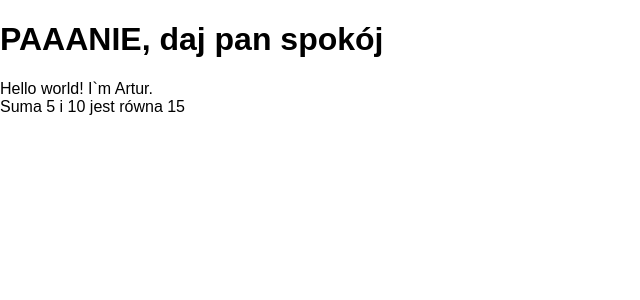
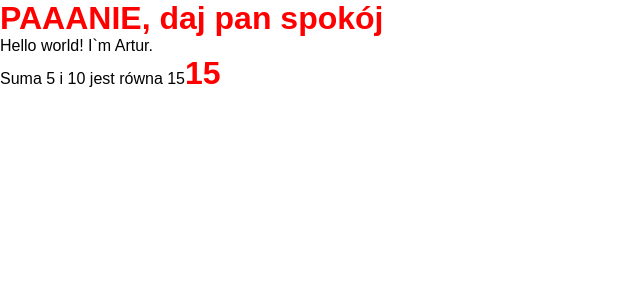
Before and after one commit to improcode/react_is_1, a React (Create React App) app: page / in a window 1280 px wide. Shown: the top 300 px of the page, without its empty margins (0-640 px from the left). Built offline with nearby package versions, Linux system fonts and the light colour scheme.

Commit message:
styles inline

```diff
--- a/src/components/Add.js
+++ b/src/components/Add.js
@@ -1,8 +1,10 @@
 import React from 'react'
+import Header from './Header'
 
-const Add = (props) => (
+const Add = ({numberA, numberB}) => (
     <div>
-        Suma {props.numberA} i {props.numberB} jest równa {props.numberA + props.numberB}
+        Suma {numberA} i {numberB} jest równa {numberA + numberB}
+        <Header text={numberA + numberB}/>
     </div>
 
 
--- a/src/components/Header.js
+++ b/src/components/Header.js
@@ -2,7 +2,17 @@ import React from 'react'
 
 
 const Header = (props) => (
-    <h1>{props.text}</h1>
+    <h1
+
+        style={{
+            color: 'red',
+            display: 'inline',
+            margin: 0
+        }}
+    >
+        {props.text}
+
+    </h1>
 
 )
 
```
